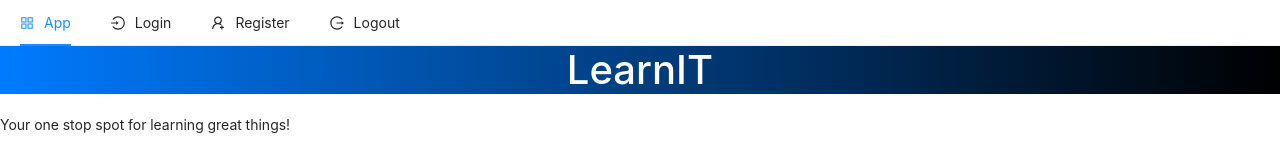
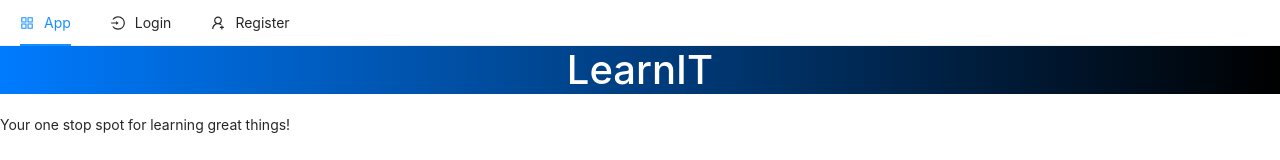
Before and after one commit to akhil-goyal/learnit-mern-next-aws-s3, a Next.js app in the folder client/: page / in a window 1280 px wide. Shown: the top 160 px of the page. Built offline with nearby package versions, Linux system fonts and the light colour scheme.

Commit message:
Setup conditional navigation options based upon the user auth state.

```diff
--- a/client/components/TopNav.js
+++ b/client/components/TopNav.js
@@ -1,19 +1,20 @@
 import { useState, useEffect, useContext } from 'react';
 import { Menu } from 'antd';
 import Link from 'next/link';
-import { AppstoreOutlined, LoginOutlined, LogoutOutlined, UserAddOutlined } from '@ant-design/icons';
+import { AppstoreOutlined, CoffeeOutlined, LoginOutlined, UserAddOutlined } from '@ant-design/icons';
 import { Context } from '../context';
 import axios from 'axios';
 import { toast } from 'react-toastify';
 import { useRouter } from 'next/router';
 
-const { Item } = Menu;
+const { Item, SubMenu } = Menu;
 
 const TopNav = () => {
 
     const [current, setCurrent] = useState('');
 
     const { state, dispatch } = useContext(Context);
+    const { user } = state;
 
     const router = useRouter();
 
@@ -42,6 +43,9 @@ const TopNav = () => {
                 <Link href="/"><a className="typewriter">App</a></Link>
             </Item>
 
+            {
+                user === null && (
+                    <>
                         <Item key="/login" onClick={e => setCurrent(e.key)} icon={<LoginOutlined />}>
                             <Link href="/login"><a className="typewriter">Login</a></Link>
                         </Item>
@@ -49,10 +53,18 @@ const TopNav = () => {
                         <Item key="/register" onClick={e => setCurrent(e.key)} icon={<UserAddOutlined />}>
                             <Link href="/register"><a className="typewriter">Register</a></Link>
                         </Item>
+                    </>
+                )
+            }
 
-            <Item className="float-right" onClick={logout} icon={<LogoutOutlined />}>
+            {user !== null && (
+                <SubMenu className="float-right" icon={<CoffeeOutlined />} title={user && user.name}>
+                    <Item className="float-right" onClick={logout}>
                         Logout
                     </Item>
+                </SubMenu>
+            )}
+
         </Menu>
     )
 }
```
Lines whose indentation alone changed are shown as unchanged.
